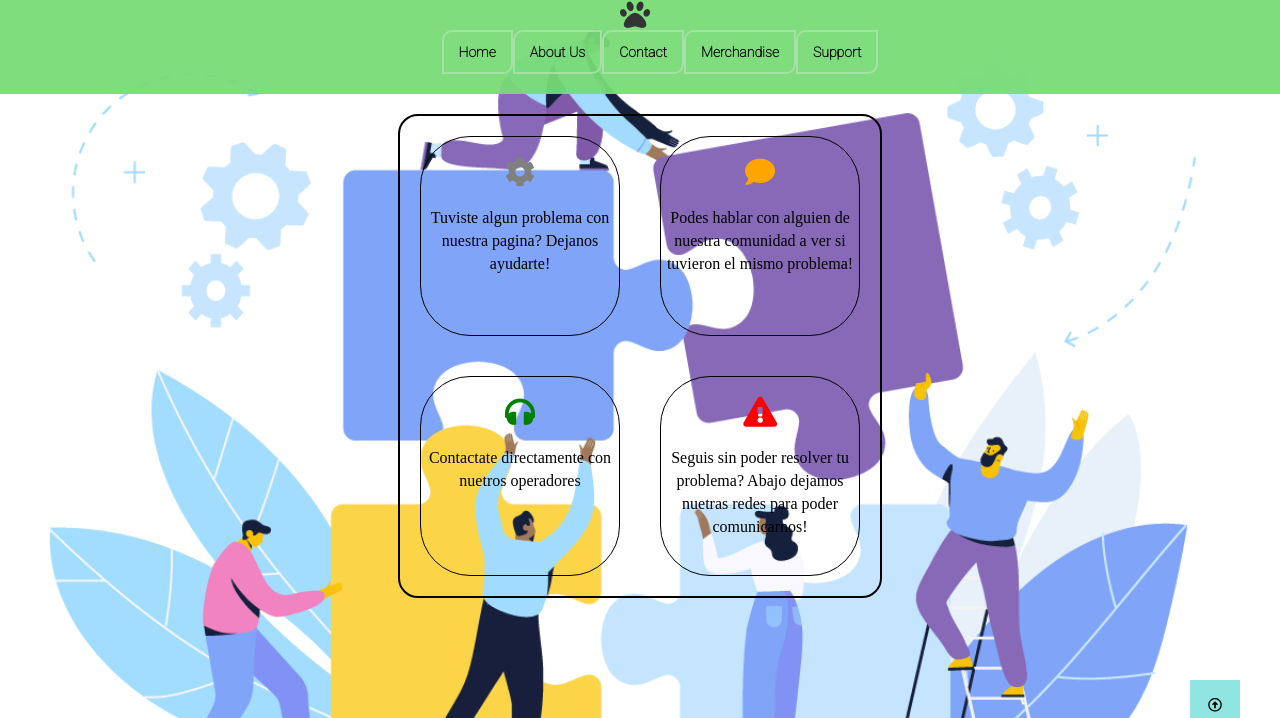
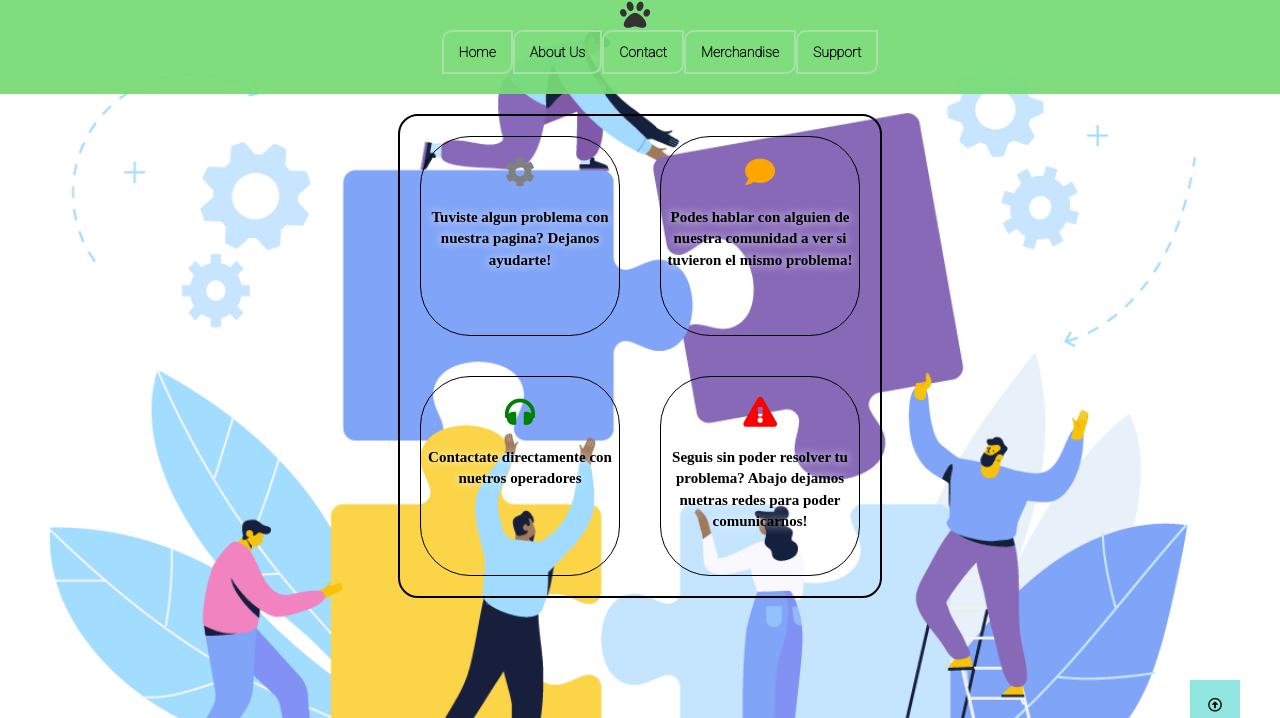
Before and after one commit to abrilrevel/proyecto-final-4, a website: page pages/support.html in a window 1280 px wide. Shown: the top 718 px of the page. Drawn offline with nearby package versions, Linux system fonts and the light colour scheme.

Commit message:
Seguimos agregando

```diff
--- a/scss/_main.scss
+++ b/scss/_main.scss
@@ -430,6 +430,39 @@ main {
 .cuadrado4{
     grid-area:cuadrado4 ;
 }
+
+.cuadrado1 {
+    p{
+        font-size: 15px;
+        font-weight: bolder;
+        text-shadow: 0px 0px 10px #ffffff;
+    }
+}
+
+.cuadrado2 {
+    p{
+        font-size: 15px;
+        font-weight: bolder;
+        text-shadow: 0px 0px 10px #ffffff;
+    }
+}
+
+.cuadrado3 {
+    p{
+        font-size: 15px;
+        font-weight: bolder;
+        text-shadow: 0px 0px 10px #ffffff;
+    }
+}
+
+.cuadrado4 {
+    p{
+        font-size: 15px;
+        font-weight: bolder;
+        text-shadow: 0px 0px 10px #ffffff;
+    }
+}
+
 #menu-mensajes {
     ul{
     display: flex;
@@ -529,7 +562,7 @@ input[type=submit]:hover {
 }
 
 #dangerImage {
-    width: 100vw;
+    max-width: 100%;
     height: 600px;
     background:
     /* top, transparent red, faked with gradient */
@@ -672,9 +705,13 @@ html {
     }
 }
 
-@media only screen and (max-width:700px) {
+@media only screen and (max-width:700px)  {
     .mensajes-support {
         display: flex;
         flex-direction: column;
+
     }
+    .mainHeader ul li:hover ul {
+        display: none;
 }
+}
```
Also changed, not shown: css/pruebacss.css.
